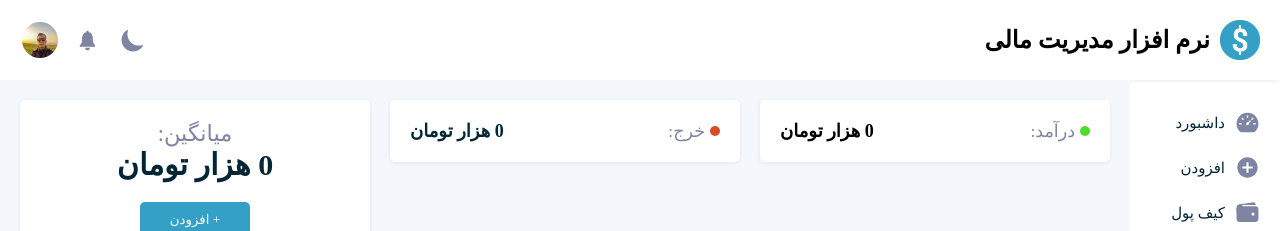
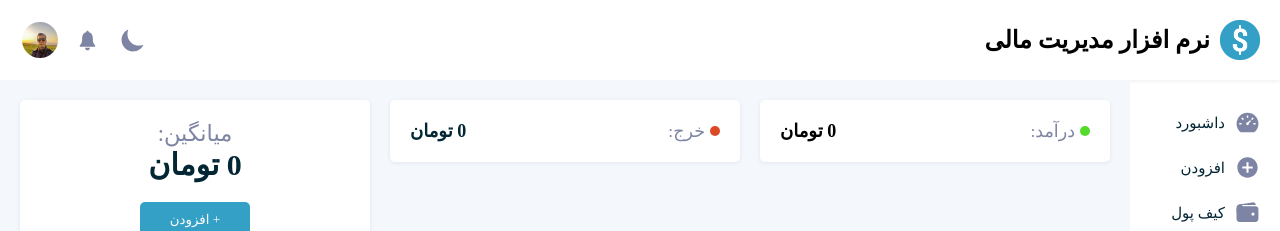
Before and after one commit to donyavirad/expence-tracker, a React (Create React App) app: page / in a window 1280 px wide. Shown: the top 231 px of the page. Built offline with nearby package versions, Linux system fonts and the light colour scheme; no server answers.

Commit message:
change currency to 'toman' and add comma to numbers

```diff
--- a/src/components/Balance/Balance.js
+++ b/src/components/Balance/Balance.js
@@ -7,7 +7,9 @@ const Balance = () =>{
     const income = useSelector((state)=> state.income)
     const expend = useSelector((state)=> state.expend)
     const balance = ()=>{
-        return income - expend
+        const num = income - expend
+        const res = num.toLocaleString()
+        return res
     }
     return (
         <Card className="balance">
@@ -15,7 +17,7 @@ const Balance = () =>{
                 className="balance-content"
             >
                 <h2>میانگین:</h2>
-                <span className="balance-count"> {balance()} هزار تومان </span>
+                <span className="balance-count"> {balance()} تومان </span>
                 <button className="balance-button" onClick={() => dispatch({type:"SHOWMODAL"})}>+ افزودن</button>
             </div>
         </Card>
--- a/src/components/Expend/Expend.js
+++ b/src/components/Expend/Expend.js
@@ -18,8 +18,8 @@ const Expend = () =>{
         resExpend = expends.reduce((a,b)=>{
             return a + b
         }, 0)
-
-        return resExpend
+        const res = resExpend.toLocaleString()
+        return res
     }
 
     useEffect(()=>{
@@ -33,7 +33,7 @@ const Expend = () =>{
                     خرج:
                 </h3>
                 <span>
-                    {expend()} هزار تومان
+                    {expend()} تومان
                 </span>
             </div>
         </Card>
--- a/src/components/History/History.js
+++ b/src/components/History/History.js
@@ -4,7 +4,6 @@ import "./History.scss"
 import axios from "axios"
 import Card from "../../hoc/Card"
 import { useDispatch, useSelector } from "react-redux"
-import { motion } from "framer-motion"
 const History = React.memo(()=>{
     const dispatch = useDispatch()
     const data = useSelector((state)=> state.data)
@@ -24,7 +23,6 @@ const History = React.memo(()=>{
                     }
                     return 0
                 })
-                console.log(document)
                 dispatch({type: "LOADDATA", value: document})
             }).catch((error)=>{
                 console.log(error)
--- a/src/components/HistoryItem/HistoryItem.js
+++ b/src/components/HistoryItem/HistoryItem.js
@@ -1,6 +1,8 @@
 import React from "react"
 import { motion } from "framer-motion"
 const HistoryItem = (props)=>{
+    const price = props.price
+    const res = Number(price).toLocaleString()
     return(
         <motion.li
             className="history-item"
@@ -9,7 +11,7 @@ const HistoryItem = (props)=>{
             transition={{delay:1}}
         >
                 <span className={props.status === "income" ? "history-item-desc income-element" : "history-item-desc expend-element"}>{props.description}</span>
-                <span className="history-item-price">{props.price} هزار تومان</span>
+                <span className="history-item-price">{res} تومان</span>
 
         </motion.li>
     )
--- a/src/components/Income/Income.js
+++ b/src/components/Income/Income.js
@@ -18,8 +18,8 @@ const Income = () =>{
         resIncom = incomes.reduce((a,b)=>{
             return a + b
         }, 0)
-
-        return resIncom
+        const res = resIncom.toLocaleString()
+        return res
     }
     useEffect(()=>{
         dispatch({type:"INCOMERESULT", value: resIncom})
@@ -31,7 +31,7 @@ const Income = () =>{
                         درآمد:
                     </h3>
                     <span>
-                        {income()} هزار تومان
+                        {income()}  تومان
                     </span>
                 </div>
             </Card>
```
